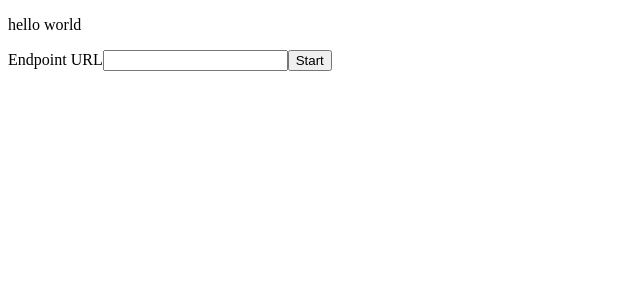
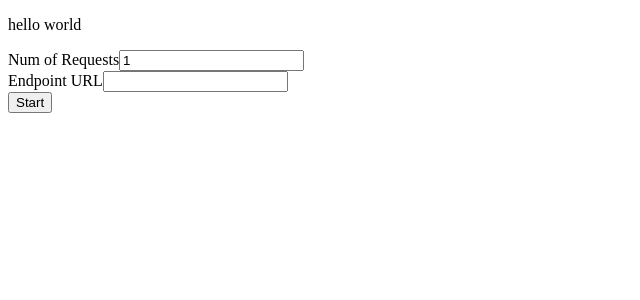
Before and after one commit to wadefleming-nz/azure-load-tester, an Angular app: page / in a window 1280 px wide. Shown: the top 300 px of the page, without its empty margins (0-640 px from the left). Built offline with nearby package versions, Linux system fonts and the light colour scheme.

Commit message:
add Num of Requests input

```diff
--- a/src/app/components/inputs/inputs.component.html
+++ b/src/app/components/inputs/inputs.component.html
@@ -1,11 +1,19 @@
 <form>
+    <label for="numRequests">Num of Requests</label>
+    <input
+        type="number"
+        id="numRequests"
+        name="numRequests"
+        [(ngModel)]="numRequests"
+    />
+    <br />
     <label for="endpointUrl">Endpoint URL</label>
     <input
         type="url"
         id="endpointUrl"
         name="endpointUrl"
         [(ngModel)]="endpointUrl"
-    /><button (click)="onStartClicked()">
+    /><br /><button (click)="onStartClicked()">
         Start
     </button>
 </form>
--- a/src/app/components/inputs/inputs.component.ts
+++ b/src/app/components/inputs/inputs.component.ts
@@ -1,4 +1,4 @@
-import { Component, OnInit } from '@angular/core'
+import { Component, OnInit } from '@angular/core';
 
 @Component({
     selector: 'app-inputs',
@@ -6,12 +6,14 @@ import { Component, OnInit } from '@angular/core'
     styleUrls: ['./inputs.component.less'],
 })
 export class InputsComponent implements OnInit {
-    endpointUrl = ''
+    numRequests = 1;
+    endpointUrl = '';
     constructor() {}
 
     ngOnInit(): void {}
 
     onStartClicked() {
-        console.log(this.endpointUrl)
+        console.log(this.numRequests);
+        console.log(this.endpointUrl);
     }
 }
```
Also changed, not shown: src/.prettierrc.json.
